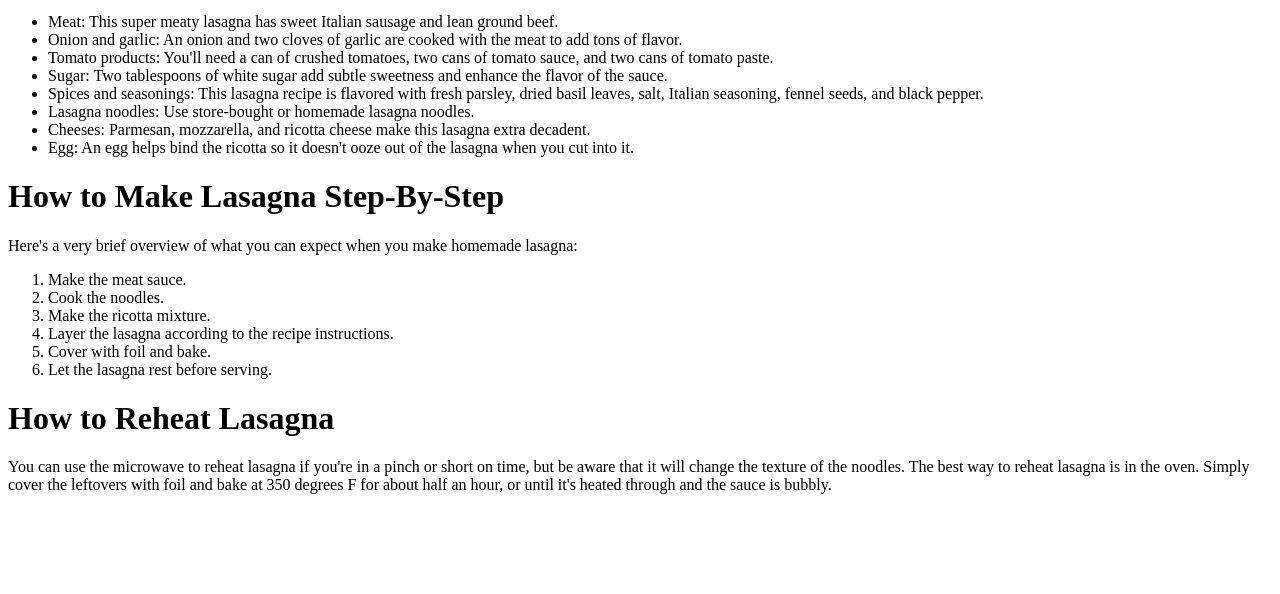
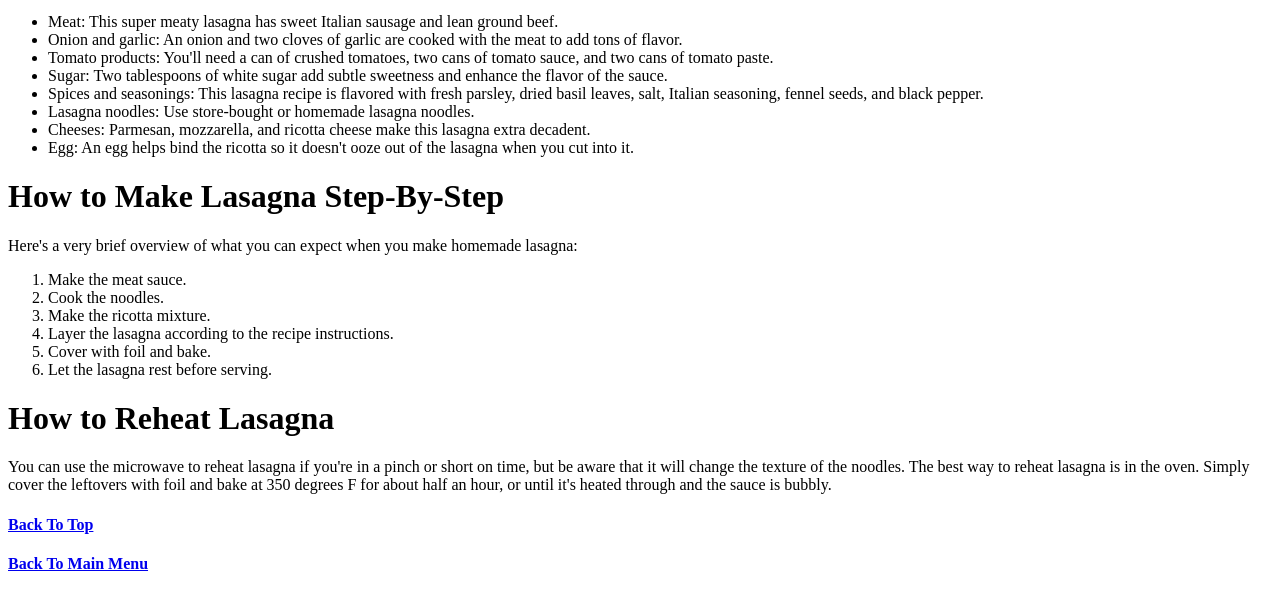
Before and after one commit to Alivkon/odin-recipes, a plain HTML site: page recipes/lasagna1.html in a window 1280 px wide. Shown: the part 561-1155 px from the top of the page. Before the commit the page ends 1071 px from the top, so only its background shows below. Drawn offline with Linux system fonts and the light colour scheme.

Commit message:
Add "Back To Top" and "Back To Main Menu"

```diff
--- a/recipes/lasagna1.html
+++ b/recipes/lasagna1.html
@@ -50,6 +50,13 @@
         lasagna is in the oven. Simply cover the leftovers with foil and bake at 350 degrees
         F for about half an hour, or until it's heated through and the sauce is bubbly.</p>
     </p>
+
+    <a href="lasagna1.html">
+        <h4>Back To Top</h4>
+    </a>
+    <a href="../index.html">
+        <h4>Back To Main Menu</h4>
+    </a>
 </body>
 
 </html>
```
Also changed, not shown: index.html (+2 -1 lines), recipes/lasagna2.html (+6 -7 lines).
